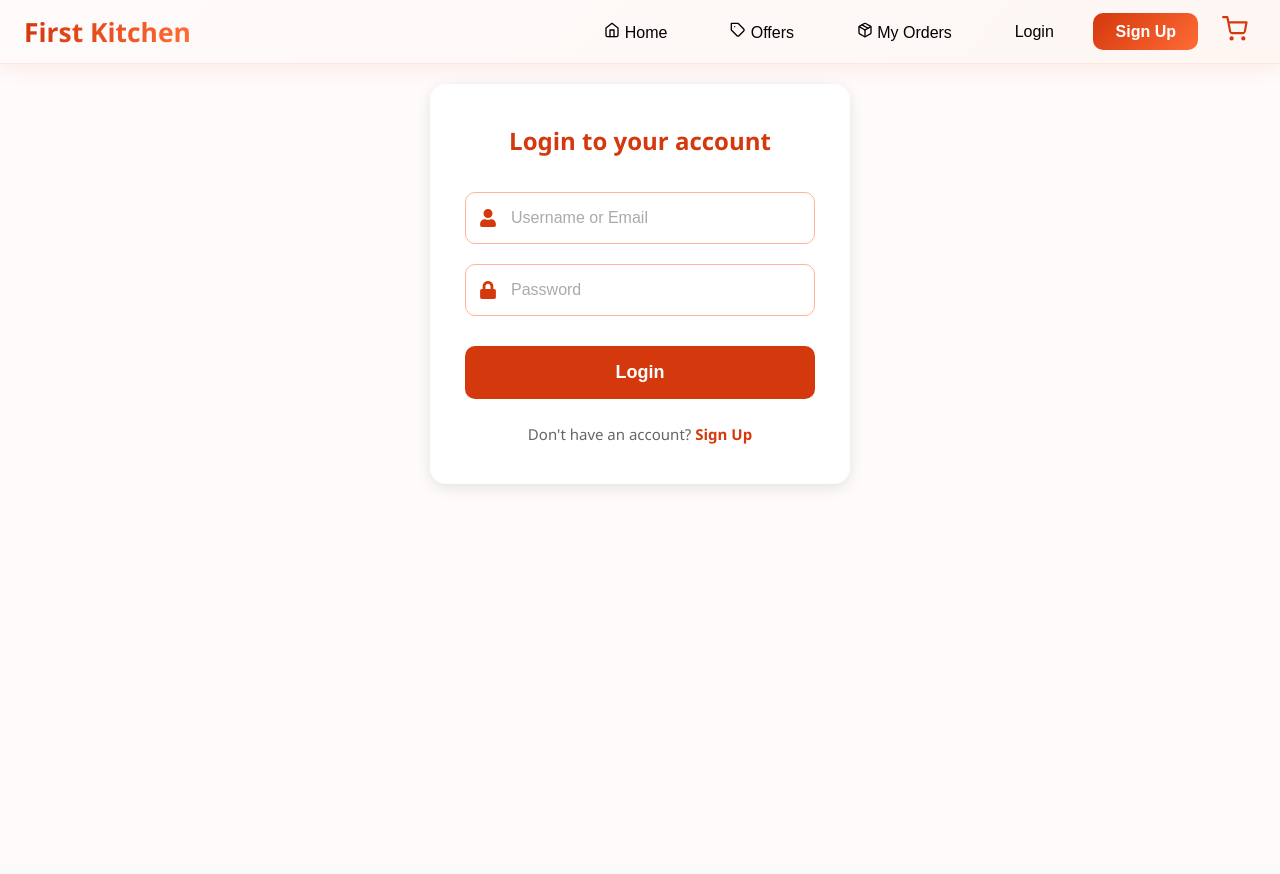
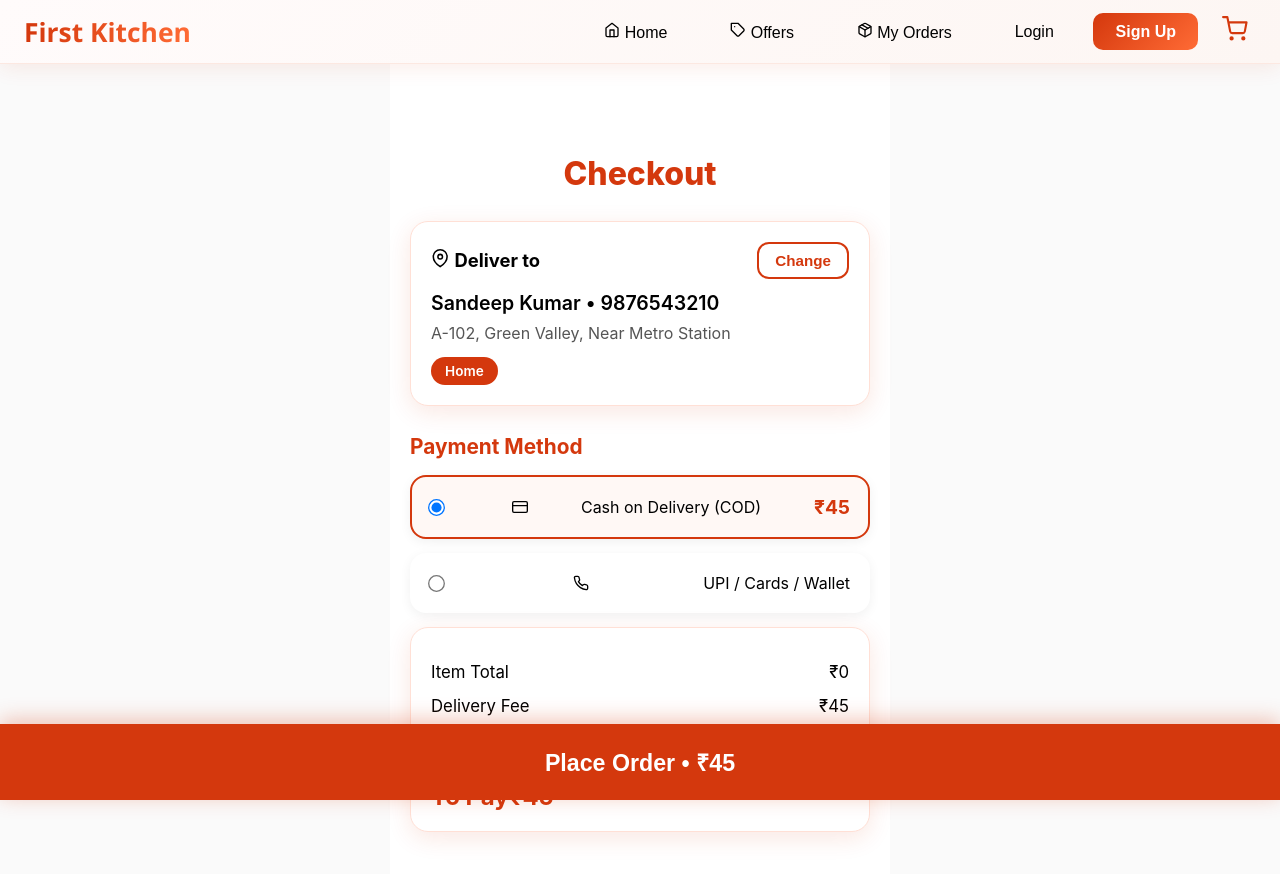
Before and after one commit to Sandeep6264/first-kitchen-frontend, a React (Vite) app: page /firstKitchen/checkout in a window 1280 px wide. Shown: the top 874 px of the page. Built offline with nearby package versions, Linux system fonts and the light colour scheme.

Commit message:
Design checkout and integrate api for that

```diff
--- a/package.json
+++ b/package.json
@@ -17,7 +17,8 @@
     "react-icons": "^5.5.0",
     "react-leaflet": "^4.2.1",
     "react-router": "^7.9.6",
-    "react-router-dom": "^7.9.6"
+    "react-router-dom": "^7.9.6",
+    "react-toastify": "^11.0.5"
   },
   "devDependencies": {
     "@eslint/js": "^9.39.1",
--- a/src/App.jsx
+++ b/src/App.jsx
@@ -12,7 +12,9 @@ import MyOrders from './pages/MyOrders/MyOrders';
 import LiveTracking from './pages/LiveTracking/LiveTracking';
 import { useAuth } from './context/AuthContext';
 import Loader from './common/Loader/Loader';
-
+import Checkout from './pages/Checkout/Checkout';
+import { ToastContainer } from 'react-toastify';
+import 'react-toastify/dist/ReactToastify.css';
 // Define your routes here (outside component)
 const router = [
   {
@@ -32,6 +34,7 @@ const router = [
       { path: "/cart", element: <Cart /> },
       { path: "/myorders", element: <MyOrders /> },
       { path: "/offers", element: <Offers /> },
+      {path : "/checkout",element:<Checkout />},
       { path: "/restaurant/:id", element: <RestaurantDetail /> },
       { path: "/livetracking", element: <LiveTracking /> },
       { path: "*", element: <Home /> } // redirect unknown to home
@@ -57,6 +60,7 @@ function Layout() {
           )}
         </Routes>
       </main>
+       <ToastContainer newestOnTop />
     </>
   );
 }
--- a/src/Service/API.jsx
+++ b/src/Service/API.jsx
@@ -24,6 +24,9 @@ const API = {
     deleteItem: async (id) => {
         return axiosInstance.delete(`/item/deleteItem`);
     },
+    placeOrder: async (orderData) => {
+        return axiosInstance.post('/order/placeOrder', orderData);
+    }
 }
 
 export default API;
--- a/src/pages/Cart/Cart.jsx
+++ b/src/pages/Cart/Cart.jsx
@@ -1,38 +1,47 @@
-// src/pages/Cart.jsx
+// src/pages/Cart.jsx → FINAL WORKING VERSION 2025
 import React, { useState, useEffect } from 'react';
 import './Cart.css';
 import { useNavigate } from 'react-router-dom';
 import { FiPlus, FiMinus, FiX } from 'react-icons/fi';
 import { useAuth } from '../../context/AuthContext';
 
-
 const Cart = () => {
   const [showBill, setShowBill] = useState(false);
-  const context = useAuth();
-  const { cart, setCart, itemCount, setitemCount } = useAuth();
-  const navigate=useNavigate();
+  const { cart, setCart, setitemCount } = useAuth();
+  const navigate = useNavigate();
 
+  // Sync with localStorage
   useEffect(() => {
     localStorage.setItem('firstKitchenCart', JSON.stringify(cart));
     setitemCount(cart.length);
-  }, [cart]);
+  }, [cart, setitemCount]);
 
+  // Update quantity
   const update = (id, delta) => {
-    const allItem = [...cart]
-    allItem.forEach(item => {
-      if (item.itemId === id) {
-        item.qty += delta;
-      }
-    });
-    const filterItem = allItem.filter(item => item.qty > 0)
-    setCart(filterItem);
-
+    const updated = cart
+      .map(item => item.itemId === id ? { ...item, qty: item.qty + delta } : item)
+      .filter(item => item.qty > 0);
+    setCart(updated);
   };
 
-  const remove = (id) => setCart(prev => prev.filter(i => i.itemId != id));
+  // Remove item
+  const remove = (id) => setCart(cart.filter(i => i.itemId !== id));
 
   const subtotal = cart.reduce((s, i) => s + i.itemPrice * i.qty, 0);
   const total = subtotal + 45;
+
+  // ← NEW: Show floating bar only when near bottom
+  useEffect(() => {
+    const handleScroll = () => {
+      const bar = document.querySelector('.floating-bar');
+      if (!bar) return;
+      const nearBottom = window.innerHeight + window.scrollY >= document.body.offsetHeight - 180;
+      bar.classList.toggle('visible', nearBottom);
+    };
+    window.addEventListener('scroll', handleScroll);
+    handleScroll();
+    return () => window.removeEventListener('scroll', handleScroll);
+  }, []);
 
   if (!cart.length) {
     return (
@@ -49,7 +58,7 @@ const Cart = () => {
     <div className="clean-cart">
       <div className="cart-top">
         <h1>Cart</h1>
-        <span className="cart-count">{cart.length} cart</span>
+        <span className="cart-count">{cart.length} item{cart.length > 1 ? 's' : ''}</span>
       </div>
 
       <div className="cart-list">
@@ -57,14 +66,18 @@ const Cart = () => {
           <div key={item.itemId} className="item-line">
             <div className="item-text">
               <h3>{item.itemName}</h3>
-              <p className="unit-price">₹{item.itemPrice}</p>
+              <p className="unit-price">₹{item.itemPrice} each</p>
             </div>
 
             <div className="item-actions">
               <div className="qty">
-                <button onClick={() => update(item.itemId, -1)}><FiMinus /></button>
+                <button onClick={() => update(item.itemId, -1)} disabled={item.qty === 1}>
+                  <FiMinus />
+                </button>
                 <span>{item.qty}</span>
-                <button onClick={() => update(item.itemId, +1)}><FiPlus /></button>
+                <button onClick={() => update(item.itemId, +1)}>
+                  <FiPlus />
+                </button>
               </div>
 
               <span className="line-total">₹{item.itemPrice * item.qty}</span>
@@ -77,24 +90,21 @@ const Cart = () => {
         ))}
       </div>
 
-      {/* // Only replace the <div className="fixed-bottom"> part with this: */}
-
-      {/* Floating Mini Bottom Bar — Exactly like Swiggy */}
+      {/* Floating Bar — Slides up only when near bottom */}
       <div className="floating-bar" onClick={() => setShowBill(true)}>
         <div className="bar-left">
-          <strong>To Pay ₹{total}</strong>
+          <strong>₹{total} To Pay</strong>
           <p>View detailed bill ↓</p>
         </div>
-        <button className="pay-float-btn">
-          Pay ₹{total}
-        </button>
+        <button className="pay-float-btn">Place Order</button>
       </div>
 
       {/* Slide-up Bill Sheet */}
       {showBill && (
-        <div className="bill-sheet" onClick={() => setShowBill(false)}>
+        <div className="bill-overlay" onClick={() => setShowBill(false)}>
+          <div className="bill-sheet" onClick={e => e.stopPropagation()}>
             <div className="sheet-handle" />
-          <div className="sheet-content" onClick={e => e.stopPropagation()}>
+            <div className="sheet-content">
               <h3>Bill Details</h3>
               <div className="detail-row">
                 <span>Item Total</span>
@@ -104,22 +114,20 @@ const Cart = () => {
                 <span>Delivery Partner Fee</span>
                 <span>₹45</span>
               </div>
-            <div className="detail-row">
-              <span>GST & Restaurant Charges</span>
-              <span>₹24</span>
-            </div>
               <div className="detail-total">
                 <strong>To Pay</strong>
                 <strong>₹{total}</strong>
               </div>
-            <button className="pay-full-btn">
-              Proceed to Payment • ₹{total}
+              <button
+                className="pay-full-btn"
+                onClick={() => navigate('/checkout')}  // ← Your checkout route
+              >
+                Place Order • ₹{total}
               </button>
             </div>
           </div>
+        </div>
       )}
-
-
     </div>
   );
 };
--- a/src/pages/Checkout/Checkout.css
+++ b/src/pages/Checkout/Checkout.css
@@ -1,59 +1,75 @@
-/* Checkout.css */
 .checkout-page {
-    padding: 90px 20px 100px;
+    padding: 90px 20px 120px;
     max-width: 500px;
     margin: 0 auto;
     background: #fff;
     min-height: 100vh;
+    font-family: -apple-system, BlinkMacSystemFont, 'Segoe UI', sans-serif;
 }
 
 .checkout-title {
     text-align: center;
     font-size: 2rem;
     color: #d4380d;
-    margin-bottom: 20px;
+    margin: 0 0 28px;
+    font-weight: 800;
 }
 
-.address-card {
+.address-card,
+.price-summary {
     background: white;
-    border-radius: 16px;
-    padding: 18px;
-    box-shadow: 0 4px 20px rgba(212, 56, 13, 0.1);
+    border-radius: 18px;
+    padding: 20px;
+    box-shadow: 0 6px 25px rgba(212, 56, 13, 0.12);
     margin-bottom: 20px;
+    border: 1px solid #ffe0d6;
 }
 
 .address-header {
     display: flex;
     justify-content: space-between;
     align-items: center;
-    font-size: 1.1rem;
+    font-size: 1.15rem;
+    margin-bottom: 12px;
 }
 
 .change-btn {
-    background: none;
-    border: 1px solid #d4380d;
+    background: transparent;
+    border: 2px solid #d4380d;
     color: #d4380d;
-    padding: 6px 12px;
-    border-radius: 8px;
-    font-size: 0.9rem;
+    padding: 8px 16px;
+    border-radius: 12px;
+    font-weight: 600;
+    cursor: pointer;
+    font-size: 0.95rem;
 }
 
 .address-details h3 {
-    margin: 10px 0 6px;
-    font-size: 1.2rem;
+    margin: 8px 0;
+    font-size: 1.22rem;
+    font-weight: 600;
+}
+
+.address-details p {
+    color: #555;
+    margin: 6px 0;
 }
 
 .tag {
     background: #d4380d;
     color: white;
-    padding: 4px 12px;
-    border-radius: 20px;
-    font-size: 0.8rem;
+    padding: 6px 14px;
+    border-radius: 30px;
+    font-size: 0.85rem;
+    font-weight: 600;
+    display: inline-block;
+    margin-top: 8px;
 }
 
 .payment-section h2 {
-    margin: 24px 0 12px;
+    margin: 28px 0 16px;
     color: #d4380d;
+    font-size: 1.3rem;
 }
 
 .payment-option {
@@ -61,36 +77,42 @@
     align-items: center;
     justify-content: space-between;
     background: white;
-    padding: 16px;
-    border-radius: 12px;
-    margin-bottom: 12px;
-    box-shadow: 0 2px 10px rgba(0, 0, 0, 0.05);
+    padding: 18px;
+    border-radius: 16px;
+    margin-bottom: 14px;
+    box-shadow: 0 3px 12px rgba(0, 0, 0, 0.06);
     cursor: pointer;
+    transition: all 0.2s;
+    border: 2px solid transparent;
 }
 
 .payment-option.active {
-    border: 2px solid #d4380d;
-    background: #fff5f0;
+    border: 2.5px solid #d4380d;
+    background: #fff8f5;
 }
 
-.price-summary {
-    background: white;
-    padding: 18px;
-    border-radius: 16px;
-    box-shadow: 0 4px 20px rgba(212, 56, 13, 0.1);
-    margin: 20px 0;
+.payment-option input {
+    transform: scale(1.3);
+    margin-right: 16px;
+}
+
+.payment-option strong {
+    color: #d4380d;
+    font-size: 1.2rem;
 }
 
 .price-row {
     display: flex;
     justify-content: space-between;
-    margin: 10px 0;
+    margin: 14px 0;
+    font-size: 1.05rem;
 }
 
 .price-total {
-    border-top: 2px solid #fce8e1;
-    padding-top: 12px;
-    font-size: 1.4rem;
+    border-top: 2px dashed #ffd4c2;
+    padding-top: 16px;
+    font-size: 1.5rem;
+    font-weight: 800;
     color: #d4380d;
 }
 
@@ -99,11 +121,84 @@
     bottom: 0;
     left: 0;
     right: 0;
-    padding: 20px;
+    padding: 22px;
     background: #d4380d;
     color: white;
     border: none;
-    font-size: 1.4rem;
+    font-size: 1.45rem;
     font-weight: 800;
-    border-radius: 0;
+    cursor: pointer;
+    box-shadow: 0 -4px 20px rgba(212, 56, 13, 0.3);
 }
+
+/* SUCCESS SCREEN – BEAUTIFUL & WORKING 100% */
+.success-screen {
+    min-height: 100vh;
+    background: white;
+    display: flex;
+    flex-direction: column;
+    align-items: center;
+    justify-content: center;
+    text-align: center;
+    padding: 40px 20px;
+    animation: fadeIn 0.6s ease-out;
+}
+
+.success-icon {
+    margin-bottom: 30px;
+    animation: bounceCheck 1.2s ease-out;
+}
+
+.success-screen h1 {
+    font-size: 2.4rem;
+    font-weight: 800;
+    color: #d4380d;
+    margin: 0 0 16px;
+}
+
+.success-screen p {
+    font-size: 1.3rem;
+    color: #555;
+    margin: 0 0 50px;
+}
+
+.home-btn {
+    background: #d4380d;
+    color: white;
+    border: none;
+    padding: 18px 56px;
+    border-radius: 50px;
+    font-size: 1.35rem;
+    font-weight: 700;
+    cursor: pointer;
+    box-shadow: 0 10px 30px rgba(212, 56, 13, 0.35);
+}
+
+@keyframes bounceCheck {
+
+    0%,
+    20%,
+    50%,
+    80%,
+    100% {
+        transform: translateY(0);
+    }
+
+    40% {
+        transform: translateY(-30px);
+    }
+
+    60% {
+        transform: translateY(-15px);
+    }
+}
+
+@keyframes fadeIn {
+    from {
+        opacity: 0;
+    }
+
+    to {
+        opacity: 1;
+    }
+}
--- a/src/pages/Checkout/Checkout.jsx
+++ b/src/pages/Checkout/Checkout.jsx
@@ -1,10 +1,18 @@
-// src/pages/Checkout.jsx
+// src/pages/Checkout.jsx → 100% WORKING – NO [object Object]
 import React, { useState } from 'react';
 import './Checkout.css';
+import { useNavigate } from 'react-router-dom';
 import { FiMapPin, FiCreditCard, FiPhone } from 'react-icons/fi';
+import { useAuth } from '../../context/AuthContext';
+import API from '../../Service/API';
 
 const Checkout = () => {
-  const [address, setAddress] = useState({
+  const { cart, setCart, loader, setloader } = useAuth();
+  const navigate = useNavigate();
+
+  const [showSuccess, setShowSuccess] = useState(false);
+
+  const [address] = useState({
     name: "Sandeep Kumar",
     phone: "9876543210",
     flat: "A-102, Green Valley",
@@ -12,16 +20,76 @@ const Checkout = () => {
     type: "Home"
   });
 
-  const total = 729;
+  const subtotal = cart.reduce((s, i) => s + i.itemPrice * i.qty, 0);
+  const delivery = 45;
+  const taxes = Math.round(subtotal * 0.05);
+  const total = subtotal + delivery + taxes;
+
+  const [paymentMethod, setPaymentMethod] = useState('cod');
+
+  const placeOrder = async () => {
+    try {
+      const orderData = {
+        orderItem: cart,
+        address: address,
+        paymentMethod: paymentMethod,
+        totalAmount: total,
+        status: 'Placed',
+        orderDate: new Date().toISOString()
+      };
+      setloader(true);
+      const response = await API.placeOrder(orderData);
+      console.log('Order Response:', response.data);
+      const { ...result } = response.data;
+      if (result.responseCode !== 200 && result.responseStatus !== 'F') {
+        setloader(false);
+        alert('Failed to place order. Please try again.');
+        return;
+      }
+
+      if (result.responseCode === 200 && result.responseStatus === 'S') {
+        setCart([]);
+        localStorage.removeItem('firstKitchenCart');
+        setShowSuccess(true);
+        setTimeout(() => navigate('/'), 2000);
+      } else {
+        alert('Failed to place order. Please try again.');
+      }
+    } catch (error) {
+      console.error('Order placement failed:', error);
+      return;
+    } finally {
+      setloader(false);
+    }
+  };
+
+  // SUCCESS SCREEN – SVG ICON (NO REACT COMPONENT ISSUE)
+  if (showSuccess) {
+    return (
+      <div className="success-screen">
+        <div className="success-icon">
+          <svg width="100" height="100" viewBox="0 0 100 100">
+            <circle cx="50" cy="50" r="45" fill="none" stroke="#d4380d" strokeWidth="8" />
+            <path d="M28 50 L43 65 L72 36" fill="none" stroke="#d4380d" strokeWidth="10"
+              strokeLinecap="round" strokeLinejoin="round" />
+          </svg>
+        </div>
+        <h1>Order Placed Successfully!</h1>
+        <p>Your food is on the way • 25–35 mins</p>
+        <button onClick={() => navigate('/')} className="home-btn">
+          Back to Home
+        </button>
+      </div>
+    );
+  }
 
   return (
     <div className="checkout-page">
       <h1 className="checkout-title">Checkout</h1>
 
-      {/* Address Section */}
       <div className="address-card">
         <div className="address-header">
-          <FiMapPin /> <strong>Deliver to</strong>
+          <div><FiMapPin /> <strong>Deliver to</strong></div>
           <button className="change-btn">Change</button>
         </div>
         <div className="address-details">
@@ -31,31 +99,30 @@ const Checkout = () => {
         </div>
       </div>
 
-      {/* Payment Options */}
       <div className="payment-section">
         <h2>Payment Method</h2>
-        <label className="payment-option active">
-          <input type="radio" name="pay" defaultChecked />
+        <label className={`payment-option ${paymentMethod === 'cod' ? 'active' : ''}`}>
+          <input type="radio" name="pay" checked={paymentMethod === 'cod'}
+            onChange={() => setPaymentMethod('cod')} />
           <FiCreditCard /> <span>Cash on Delivery (COD)</span>
           <strong>₹{total}</strong>
         </label>
-        <label className="payment-option">
-          <input type="radio" name="pay" />
+        <label className={`payment-option ${paymentMethod === 'online' ? 'active' : ''}`}>
+          <input type="radio" name="pay" checked={paymentMethod === 'online'}
+            onChange={() => setPaymentMethod('online')} />
           <FiPhone /> <span>UPI / Cards / Wallet</span>
         </label>
       </div>
 
-      {/* Price Breakdown */}
       <div className="price-summary">
-        <div className="price-row"><span>Item Total</span><span>₹620</span></div>
-        <div className="price-row"><span>Delivery Fee</span><span>₹45</span></div>
-        <div className="price-row"><span>Taxes</span><span>₹64</span></div>
+        <div className="price-row"><span>Item Total</span><span>₹{subtotal}</span></div>
+        <div className="price-row"><span>Delivery Fee</span><span>₹{delivery}</span></div>
+        <div className="price-row"><span>Taxes & Charges</span><span>₹{taxes}</span></div>
         <div className="price-total"><strong>To Pay</strong><strong>₹{total}</strong></div>
       </div>
 
-      {/* Place Order Button */}
-      <button className="place-order-btn">
-        Place Order • ₹{total}
+      <button className="place-order-btn" onClick={placeOrder}>
+        {paymentMethod === 'cod' ? `Place Order • ₹${total}` : `Pay Online • ₹${total}`}
       </button>
     </div>
   );
--- a/src/pages/Home/Home.jsx
+++ b/src/pages/Home/Home.jsx
@@ -34,6 +34,7 @@ const Home = () => {
     }
   };
   useEffect(() => {
+    if(context.items.length === 0)
     fetchItemData();
   }, []);
 
@@ -66,7 +67,7 @@ const Home = () => {
 
   const getQty = (id) => {
     const item = context.cart.find(i => i.itemId === id);
-    console.log('Getting qty for itemId:', id, 'Found item:', item);
+    // console.log('Getting qty for itemId:', id, 'Found item:', item);
     return item ? item.qty : 0;
   }
 
--- a/vite.config.js
+++ b/vite.config.js
@@ -3,7 +3,7 @@ import react from '@vitejs/plugin-react'
 
 // https://vite.dev/config/
 export default defineConfig({
-    base: '/',
+    base: '/firstKitchen/',
   plugins: [react()],
   server:{
     port: 3000,
```
Also changed, not shown: src/Utils/notify.js (added, +66 -0 lines), src/pages/Cart/Cart.css (+58 -96 lines), 1 other file (tests, documents, lock files or other folders). Lines whose indentation alone changed are shown as unchanged.
